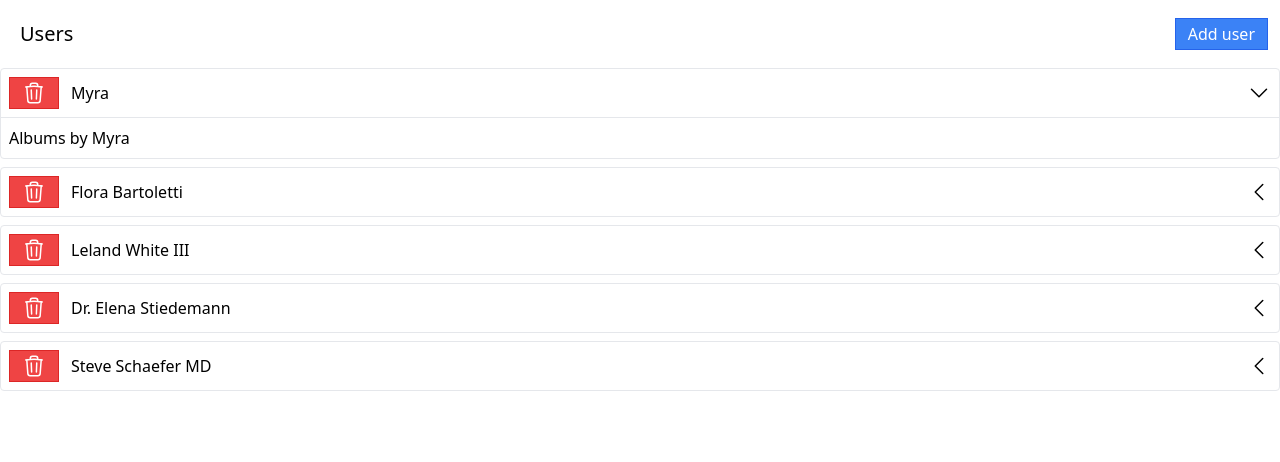
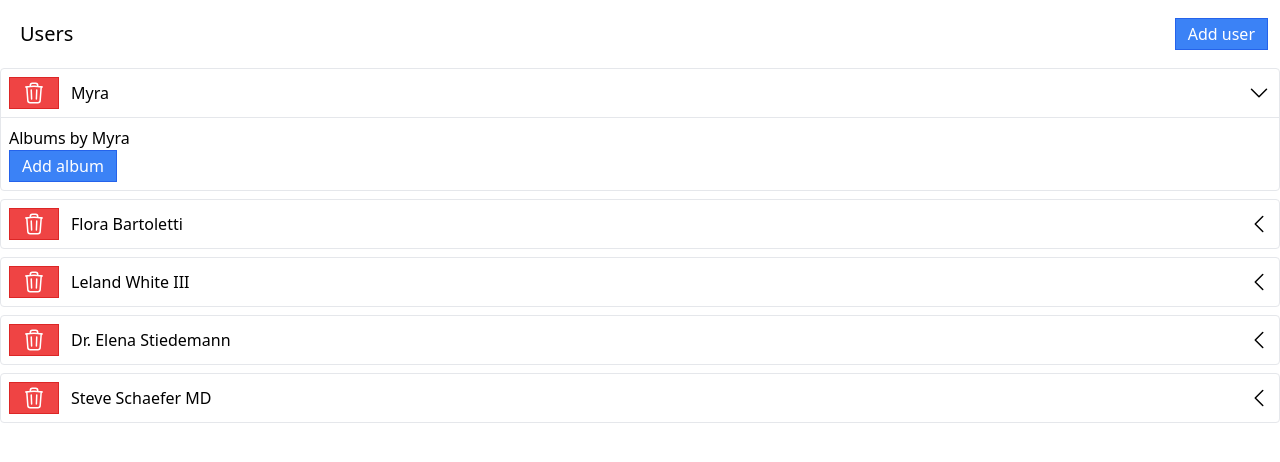
Before and after one commit to FrancescoSanti1/react-redux-albums-photos, a React (Vite) app: page / in a window 1280 px wide. Both pictures are taken after a click on the element 1259 px from the left and 93 px from the top of the page. Shown: the top 462 px of the page. Built offline with nearby package versions, Linux system fonts and the light colour scheme; data requests are answered from the project's data file.

Commit message:
use new hook for adding a new album

```diff
--- a/src/components/Albums.jsx
+++ b/src/components/Albums.jsx
@@ -1,10 +1,12 @@
-import { useGetAlbumsQuery } from "../store"
+import { useAddAlbumMutation, useGetAlbumsQuery } from "../store"
 import Skeleton from "./Skeleton";
+import Button from "./Button";
 import ExpandablePanel from "./ExpandablePanel";
 
 export default function Albums({ user }) {
 
     const { data, isLoading, error } = useGetAlbumsQuery(user);
+    const [addAlbum, results] = useAddAlbumMutation();
 
     let content;
     if (isLoading) {
@@ -20,8 +22,15 @@ export default function Albums({ user }) {
         })
     }
 
+    const handleClick = () => {
+        addAlbum(user);
+    }
+
     return <div>
-        <div>Albums by {user.name}</div>
+        <div>
+            Albums by {user.name}
+            <Button variation={"primary"} onClick={handleClick}>Add album</Button>
+        </div>
         <div>{content}</div>
     </div>
 }
```
